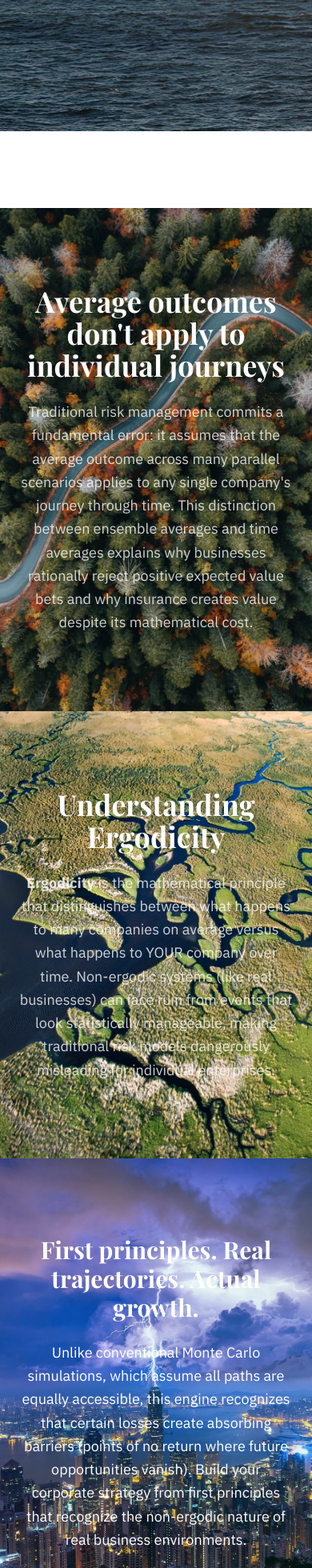
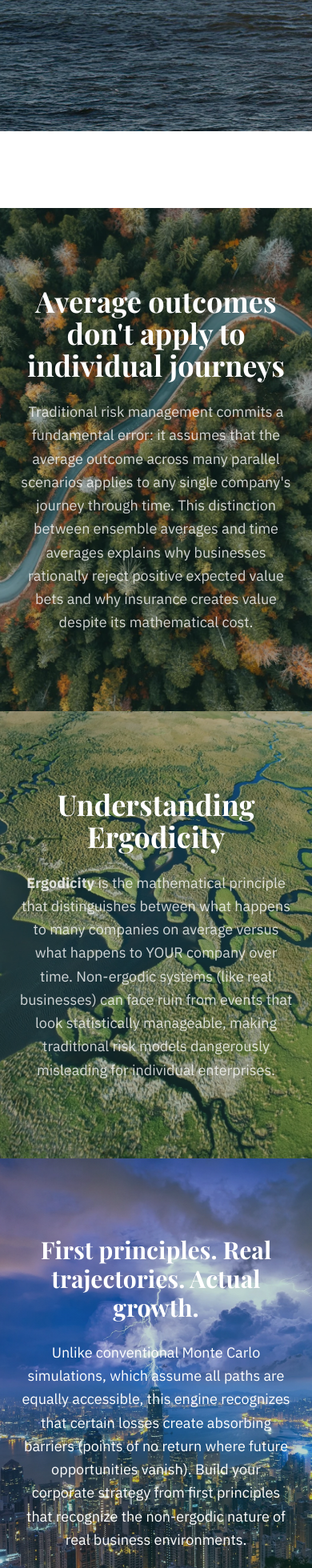
Before and after one commit to AlexFiliakov/MostlyOptimal.com, a Next.js app: page / in a window 390 px wide. Shown: the part 680-2640 px from the top of the page at 80% size. Built offline with nearby package versions, Linux system fonts and the light colour scheme.

Commit message:
feat: combine 3 sections into one section

```diff
--- a/app/components/BreakthroughSection.tsx
+++ /dev/null
@@ -1,36 +0,0 @@
-import Image from "next/image";
-
-export default function BreakthroughSection() {
-  return (
-    <section
-      className="relative py-24 px-6 bg-cool-mist/20 overflow-hidden"
-    >
-      <div className="absolute inset-0 z-0">
-        <div className="relative w-full h-full">
-          <Image
-            src="/images/city_lightning.webp"
-            alt="City Lightning"
-            fill
-            className="object-cover"
-            sizes="100vw"
-          />
-          <div className="absolute inset-0 bg-gradient-to-r from-lightning-blue/10 to-electric-teal/10" />
-        </div>
-      </div>
-
-      <div className="relative z-10 max-w-4xl mx-auto text-center">
-        <h2 className="text-3xl md:text-4xl font-display font-bold text-white mb-6">
-          First principles. Real trajectories. Actual growth.
-        </h2>
-        <p className="text-lg text-white leading-relaxed">
-          Unlike conventional Monte Carlo simulations, which assume all paths
-          are equally accessible, this engine recognizes that certain losses
-          create absorbing barriers (points of no return where future
-          opportunities vanish). Build your corporate strategy from first
-          principles that recognize the non-ergodic nature of real business
-          environments.
-        </p>
-      </div>
-    </section>
-  );
-}
--- a/app/components/DefinitionSection.tsx
+++ /dev/null
@@ -1,36 +0,0 @@
-import Image from "next/image";
-
-export default function DefinitionSection() {
-  return (
-    <section
-      id="discover"
-      className="relative py-24 px-6 overflow-hidden"
-    >
-      <div className="absolute inset-0 z-0">
-        <div className="relative w-full h-full">
-          <Image
-            src="/images/delta.webp"
-            alt="Nile Delta"
-            fill
-            className="object-cover"
-            sizes="100vw"
-          />
-        </div>
-      </div>
-
-      <div className="relative z-10 max-w-4xl mx-auto text-center">
-        <h2 className="text-4xl md:text-4xl font-display font-bold text-white mb-6">
-          Understanding Ergodicity
-        </h2>
-        <p className="text-lg text-white/80 leading-relaxed">
-          <b>Ergodicity</b> is the mathematical principle that distinguishes
-          between what happens to many companies on average versus what
-          happens to YOUR company over time. Non-ergodic systems (like real
-          businesses) can face ruin from events that look statistically
-          manageable, making traditional risk models dangerously misleading
-          for individual enterprises.
-        </p>
-      </div>
-    </section>
-  );
-}
--- /dev/null
+++ b/app/components/ErgodicitySection.tsx
@@ -0,0 +1,103 @@
+import Image from "next/image";
+
+export default function ErgodicitySection() {
+  return (
+    <>
+      {/* Problem Subsection */}
+      <section
+        className="relative py-24 px-6 overflow-hidden"
+      >
+        <div className="absolute inset-0 z-0 bg-deep-forest">
+          <div className="relative w-full h-full">
+            <Image
+              src="/images/forest_path.webp"
+              alt="Highway"
+              fill
+              className="object-cover opacity-80"
+              sizes="100vw"
+            />
+          </div>
+        </div>
+
+        <div className="relative z-10 max-w-4xl mx-auto text-center">
+          <h2 className="text-4xl md:text-4xl font-display font-bold text-white mb-6">
+            Average outcomes don't apply to individual journeys
+          </h2>
+          <p className="text-lg text-white/80 leading-relaxed">
+            Traditional risk management commits a fundamental error: it assumes
+            that the average outcome across many parallel scenarios applies to
+            any single company's journey through time. This distinction between
+            ensemble averages and time averages explains why businesses
+            rationally reject positive expected value bets and why insurance
+            creates value despite its mathematical cost.
+          </p>
+        </div>
+      </section>
+
+      {/* Definition Subsection */}
+      <section
+        id="discover"
+        className="relative py-24 px-6 overflow-hidden"
+      >
+        <div className="absolute inset-0 z-0 bg-deep-forest">
+          <div className="relative w-full h-full">
+            <Image
+              src="/images/delta.webp"
+              alt="Nile Delta"
+              fill
+              className="object-cover opacity-60"
+              sizes="100vw"
+            />
+
+          </div>
+        </div>
+
+        <div className="relative z-10 max-w-4xl mx-auto text-center">
+          <h2 className="text-4xl md:text-4xl font-display font-bold text-white mb-6">
+            Understanding Ergodicity
+          </h2>
+          <p className="text-lg text-white/80 leading-relaxed">
+            <b>Ergodicity</b> is the mathematical principle that distinguishes
+            between what happens to many companies on average versus what
+            happens to YOUR company over time. Non-ergodic systems (like real
+            businesses) can face ruin from events that look statistically
+            manageable, making traditional risk models dangerously misleading
+            for individual enterprises.
+          </p>
+        </div>
+      </section>
+
+      {/* Breakthrough Subsection */}
+      <section
+        className="relative py-24 px-6 bg-cool-mist/20 overflow-hidden"
+      >
+        <div className="absolute inset-0 z-0 bg-deep-forest">
+          <div className="relative w-full h-full">
+            <Image
+              src="/images/city_lightning.webp"
+              alt="City Lightning"
+              fill
+              className="object-cover opacity-80"
+              sizes="100vw"
+            />
+            <div className="absolute inset-0 bg-gradient-to-r from-lightning-blue/10 to-electric-teal/10" />
+          </div>
+        </div>
+
+        <div className="relative z-10 max-w-4xl mx-auto text-center">
+          <h2 className="text-3xl md:text-4xl font-display font-bold text-white mb-6">
+            First principles. Real trajectories. Actual growth.
+          </h2>
+          <p className="text-lg text-white leading-relaxed">
+            Unlike conventional Monte Carlo simulations, which assume all paths
+            are equally accessible, this engine recognizes that certain losses
+            create absorbing barriers (points of no return where future
+            opportunities vanish). Build your corporate strategy from first
+            principles that recognize the non-ergodic nature of real business
+            environments.
+          </p>
+        </div>
+      </section>
+    </>
+  );
+}
--- a/app/components/ProblemSection.tsx
+++ /dev/null
@@ -1,35 +0,0 @@
-import Image from "next/image";
-
-export default function ProblemSection() {
-  return (
-    <section
-      className="relative py-24 px-6 overflow-hidden"
-    >
-      <div className="absolute inset-0 z-0">
-        <div className="relative w-full h-full">
-          <Image
-            src="/images/forest_path.webp"
-            alt="Highway"
-            fill
-            className="object-cover"
-            sizes="100vw"
-          />
-        </div>
-      </div>
-
-      <div className="relative z-10 max-w-4xl mx-auto text-center">
-        <h2 className="text-4xl md:text-4xl font-display font-bold text-white mb-6">
-          Average outcomes don't apply to individual journeys
-        </h2>
-        <p className="text-lg text-white/80 leading-relaxed">
-          Traditional risk management commits a fundamental error: it assumes
-          that the average outcome across many parallel scenarios applies to
-          any single company's journey through time. This distinction between
-          ensemble averages and time averages explains why businesses
-          rationally reject positive expected value bets and why insurance
-          creates value despite its mathematical cost.
-        </p>
-      </div>
-    </section>
-  );
-}
--- a/app/page.tsx
+++ b/app/page.tsx
@@ -1,7 +1,5 @@
 import HeroSection from "./components/HeroSection";
-import DefinitionSection from "./components/DefinitionSection";
-import ProblemSection from "./components/ProblemSection";
-import BreakthroughSection from "./components/BreakthroughSection";
+import ErgodicitySection from "./components/ErgodicitySection";
 import AdvantagesSection from "./components/AdvantagesSection";
 import FeaturesSection from "./components/FeaturesSection";
 import CTASection from "./components/CTASection";
@@ -13,9 +11,7 @@ export default function Home() {
     <main className="min-h-screen bg-pure-white">
       <HeroSection />
       <Spacer />
-      <ProblemSection />
-      <DefinitionSection />
-      <BreakthroughSection />
+      <ErgodicitySection />
       <AdvantagesSection />
       <FeaturesSection />
       <CTASection />
```
